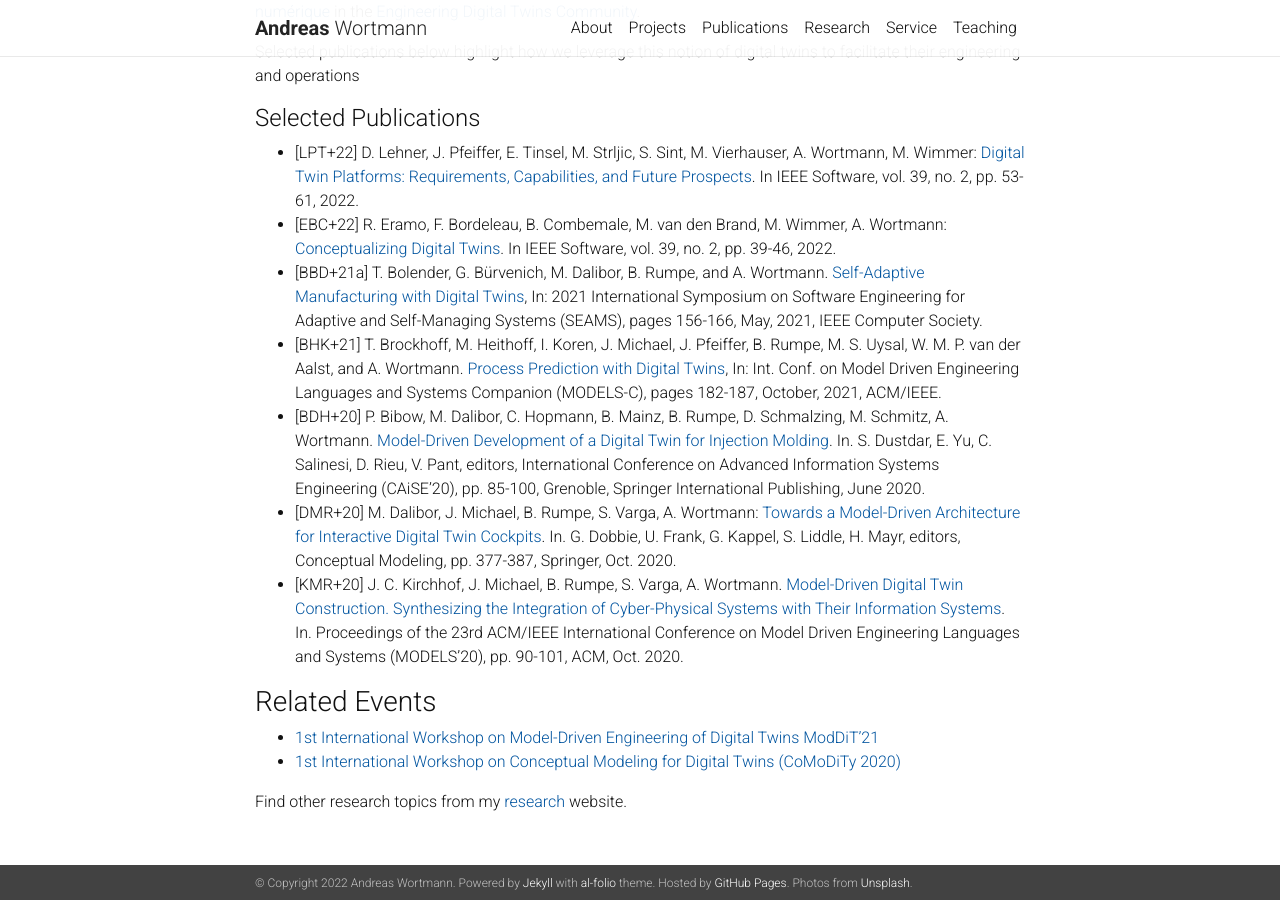
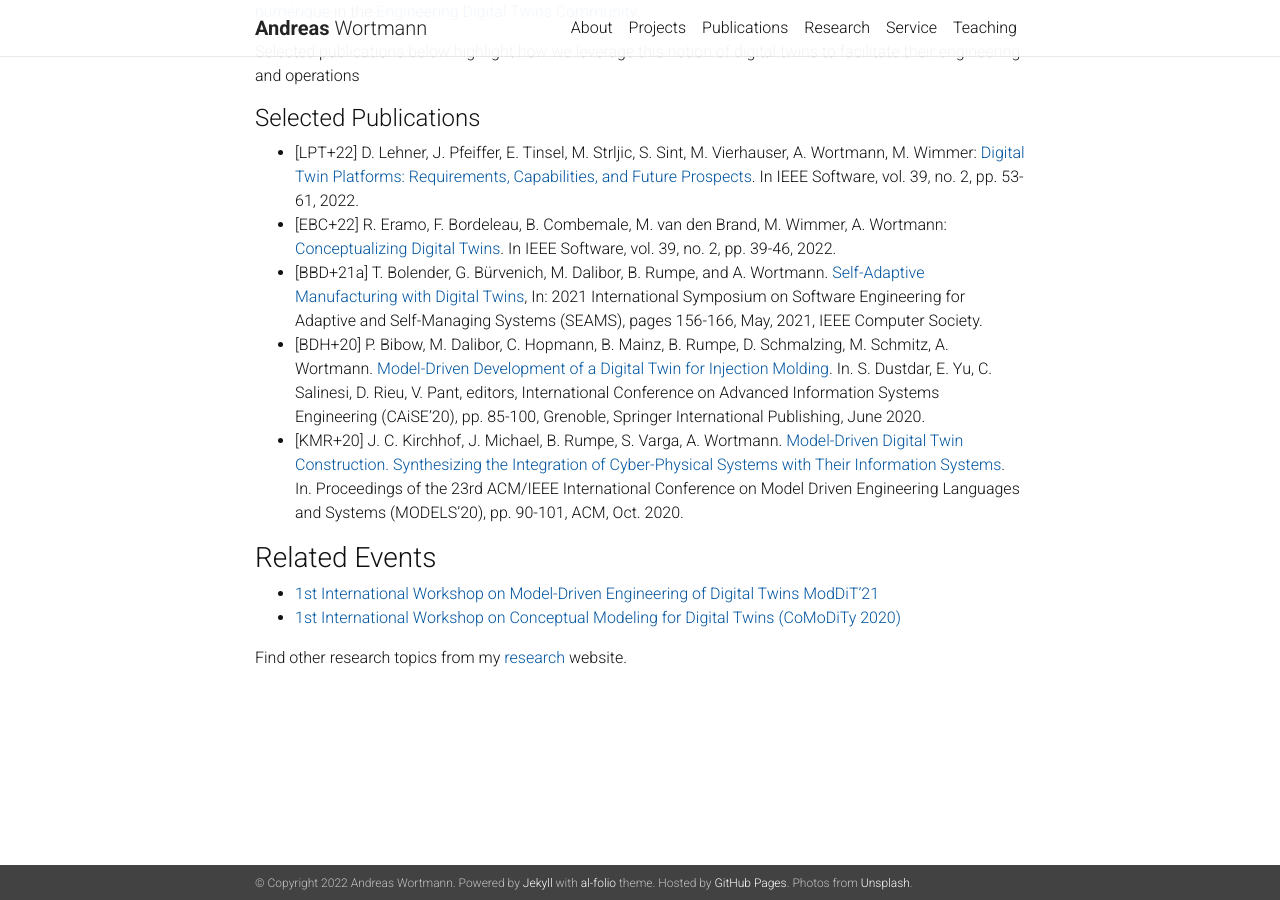
Before and after one commit to awortmann/awortmann.github.io, a Jekyll site: the page built from _pages/topics/digital_twins.md, in a window 1280 px wide and 900 px high, scrolled down 792 px. Built offline with Jekyll 4.4.1, drawn with Linux system fonts in a browser that asks for light colours; nearby versions of some CDN libraries; a style sheet for code colours, icons or effects is not loaded.

Commit message:
Minor update

```diff
--- a/_pages/topics/digital_twins.md
+++ b/_pages/topics/digital_twins.md
@@ -29,14 +29,10 @@ Selected publications below highlight how we leverage this notion of digital twi
 #### Selected Publications
 
 - [LPT+22] D. Lehner, J. Pfeiffer, E. Tinsel, M. Strljic, S. Sint, M. Vierhauser, A. Wortmann, M. Wimmer: [Digital Twin Platforms: Requirements, Capabilities, and Future Prospects](https://ieeexplore.ieee.org/abstract/document/9640612). In IEEE Software, vol. 39, no. 2, pp. 53-61, 2022.
-- [EBC+22] R. Eramo, F. Bordeleau, B. Combemale, M. van den Brand, M. Wimmer, A. Wortmann: [Conceptualizing Digital Twins](https://ieeexplore.ieee.org/abstract/document/9626349). In IEEE Software, vol. 39, no. 2, pp. 39-46, 2022.
-- [BBD+21a] T. Bolender, G. Bürvenich, M. Dalibor, B. Rumpe, and A. Wortmann. [Self-Adaptive Manufacturing with Digital Twins](https://www.se-rwth.de/publications/Self-Adaptive-Manufacturing-with-Digital-Twins.pdf), In: 2021 International Symposium on Software Engineering for Adaptive and Self-Managing Systems (SEAMS), pages 156-166, May, 2021, IEEE Computer Society.
-- [BHK+21] T. Brockhoff, M. Heithoff, I. Koren, J. Michael, J. Pfeiffer, B. Rumpe, M. S. Uysal, W. M. P. van der Aalst, and A. Wortmann. [Process Prediction with Digital Twins](https://www.se-rwth.de/publications/Process-Prediction-with-Digital-Twins.pdf), In: Int. Conf. on Model Driven Engineering Languages and Systems Companion (MODELS-C), pages 182-187, October, 2021, ACM/IEEE.
-- [BDH+20] P. Bibow, M. Dalibor, C. Hopmann, B. Mainz, B. Rumpe, D. Schmalzing, M. Schmitz, A. Wortmann. [Model-Driven Development of a Digital Twin for Injection Molding](../downloads/paper/2020/Model-Driven-Development-of-a-Digital-Twin-for-Injection-Molding.pdf). In. S. Dustdar, E. Yu, C. Salinesi, D. Rieu, V. Pant, editors, International Conference on Advanced Information Systems Engineering (CAiSE'20), pp. 85-100, Grenoble, Springer International Publishing, June 2020.
-- [DMR+20] M. Dalibor, J. Michael, B. Rumpe, S. Varga, A. Wortmann:
-[Towards a Model-Driven Architecture for Interactive Digital Twin Cockpits](../downloads/paper/2020/Towards-a-Model-Driven-Architecture-for-Interactive-Digital-Twin-Cockpits.pdf).
-In. G. Dobbie, U. Frank, G. Kappel, S. Liddle, H. Mayr, editors, Conceptual Modeling, pp. 377-387, Springer, Oct. 2020.
-- [KMR+20] J. C. Kirchhof, J. Michael, B. Rumpe, S. Varga, A. Wortmann. [Model-Driven Digital Twin Construction. Synthesizing the Integration of Cyber-Physical Systems with Their Information Systems](../downloads/paper/2020/Model-driven-Digital-Twin-Construction-Synthesizing-the-Integration-of-Cyber-Physical-Systems-with-Their-Information-Systems.pdf). In. Proceedings of the 23rd ACM/IEEE International Conference on Model Driven Engineering Languages and Systems (MODELS'20), pp. 90-101, ACM, Oct. 2020.
+- [EBC+22] R. Eramo, F. Bordeleau, B. Combemale, M. van den Brand, M. Wimmer, A. Wortmann: [Conceptualizing Digital Twins](../downloads/paper/Conceptualizing_digital_twins.pdf). In IEEE Software, vol. 39, no. 2, pp. 39-46, 2022.
+- [BBD+21a] T. Bolender, G. Bürvenich, M. Dalibor, B. Rumpe, and A. Wortmann. [Self-Adaptive Manufacturing with Digital Twins](..downloads/paper/Self_Adaptive_Manufacturing_with_Digital_Twins.pdf), In: 2021 International Symposium on Software Engineering for Adaptive and Self-Managing Systems (SEAMS), pages 156-166, May, 2021, IEEE Computer Society.
+- [BDH+20] P. Bibow, M. Dalibor, C. Hopmann, B. Mainz, B. Rumpe, D. Schmalzing, M. Schmitz, A. Wortmann. [Model-Driven Development of a Digital Twin for Injection Molding](../downloads/paper/Model_Driven_Development_of_a_Digital_Twin_for_Injection_Molding.pdf). In. S. Dustdar, E. Yu, C. Salinesi, D. Rieu, V. Pant, editors, International Conference on Advanced Information Systems Engineering (CAiSE'20), pp. 85-100, Grenoble, Springer International Publishing, June 2020.
+- [KMR+20] J. C. Kirchhof, J. Michael, B. Rumpe, S. Varga, A. Wortmann. [Model-Driven Digital Twin Construction. Synthesizing the Integration of Cyber-Physical Systems with Their Information Systems](../downloads/paper/Model_Driven_Digital_Twin_Construction__Synthesizing_the_Integration_of_Cyber_Physical_Systems_with_Their_Information_Systems.pdf). In. Proceedings of the 23rd ACM/IEEE International Conference on Model Driven Engineering Languages and Systems (MODELS'20), pp. 90-101, ACM, Oct. 2020.
 
 ### Related Events
 
```
Also changed, not shown: _pages/research.md (+21 -21 lines), _pages/topics/automotive.md (+5 -5 lines), _pages/topics/industry_40.md (+6 -5 lines), _pages/topics/software_language_engineering.md (+5 -4 lines), 3 other files.
